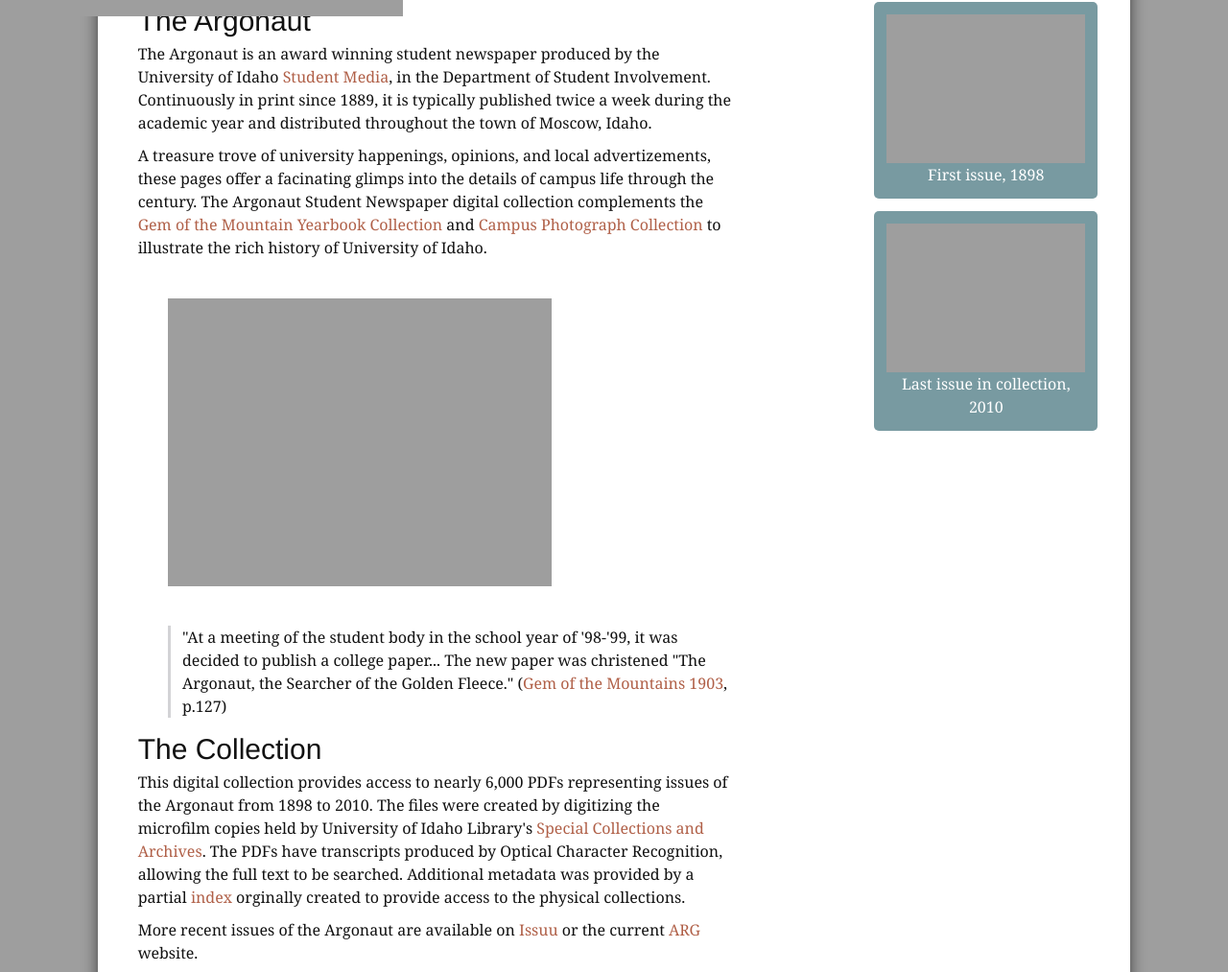
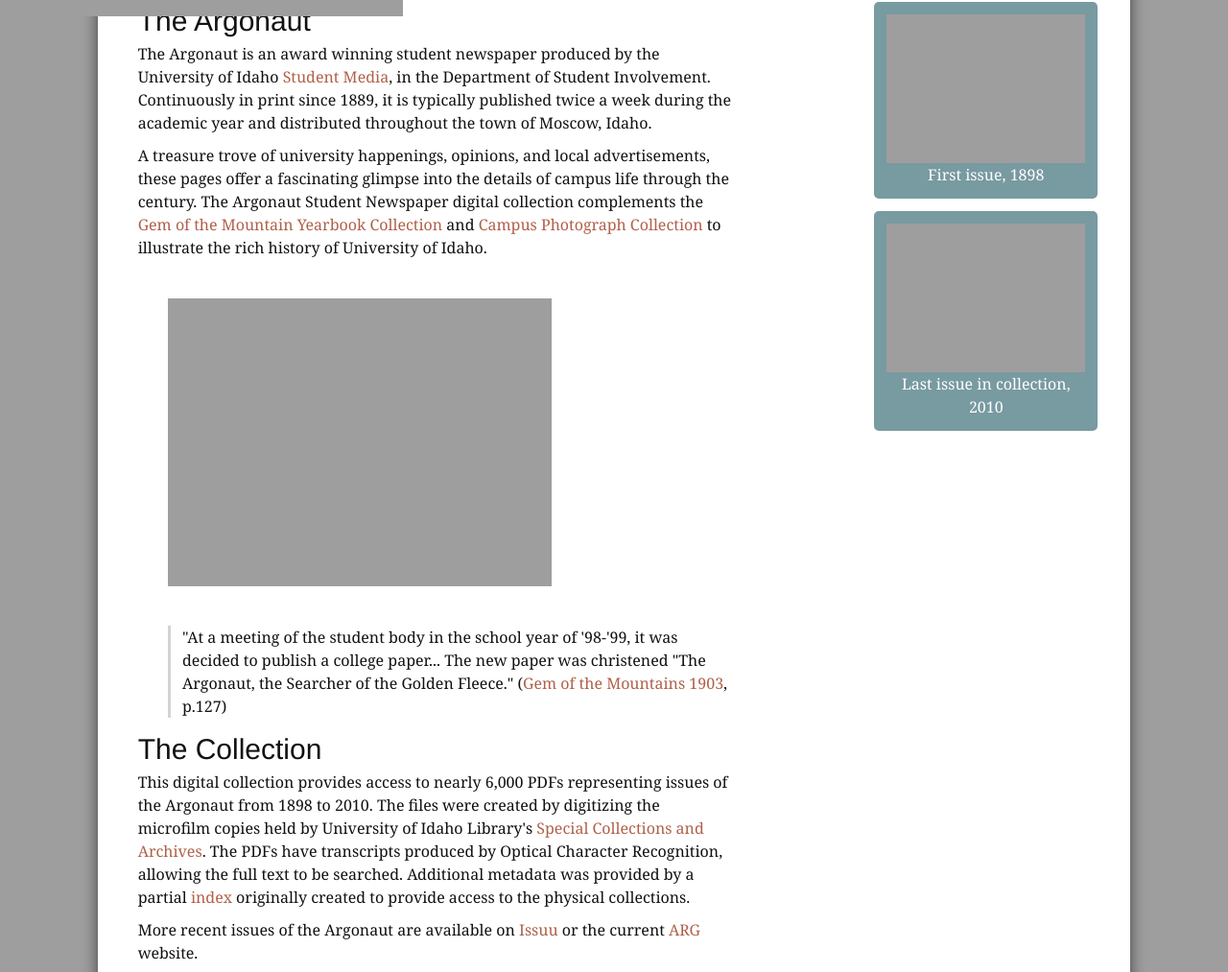
Before and after one commit to uidaholib/argonaut_source, a Jekyll site: the page built from about.html, in a window 1280 px wide. Shown: the part 283-1296 px from the top of the page at 96% size. Built offline with Jekyll 4.4.1, drawn with Linux system fonts in a browser that asks for light colours; some web fonts are replaced.

Commit message:
spell check

```diff
--- a/about.html
+++ b/about.html
@@ -15,13 +15,13 @@
             <h4>The Argonaut</h4>
 
             <p>The Argonaut is an award winning student newspaper produced by the University of Idaho <a href=" https://www.uidaho.edu/current-students/department-of-student-involvement/student-media">Student Media</a>, in the Department of Student Involvement. Continuously in print since 1889, it is typically published twice a week during the academic year and distributed throughout the town of Moscow, Idaho.</p>
-            <p>A treasure trove of university happenings, opinions, and local advertizements, these pages offer a facinating glimps into the details of campus life through the century. The Argonaut Student Newspaper digital collection complements the <a href="http://www.lib.uidaho.edu/digital/gem/index.html">Gem of the Mountain Yearbook Collection</a> and  <a href="http://www.lib.uidaho.edu/digital/campus/">Campus Photograph Collection</a> to illustrate the rich history of University of Idaho. </p>
+            <p>A treasure trove of university happenings, opinions, and local advertisements, these pages offer a fascinating glimpse into the details of campus life through the century. The Argonaut Student Newspaper digital collection complements the <a href="http://www.lib.uidaho.edu/digital/gem/index.html">Gem of the Mountain Yearbook Collection</a> and  <a href="http://www.lib.uidaho.edu/digital/campus/">Campus Photograph Collection</a> to illustrate the rich history of University of Idaho. </p>
             <div class="image">
                 <img src="{{ site.digurl }}/images/gem1903_p_134.jpg" alt="historic image of Argonaut staff from 1903">
                 <blockquote><p class="quote">"At a meeting of the student body in the school year of '98-'99, it was decided to publish a college paper... The new paper was christened "The Argonaut, the Searcher of the Golden Fleece." (<a href="http://www.lib.uidaho.edu/digital/gem/1903/">Gem of the Mountains 1903</a>, p.127)</p></blockquote>
             </div>
             <h4>The Collection</h4>
-            <p>This digital collection provides access to nearly 6,000 PDFs representing issues of the Argonaut from 1898 to 2010. The files were created by digitizing the microfilm copies held by University of Idaho Library's <a href="http://www.lib.uidaho.edu/special-collections/">Special Collections and Archives</a>. The PDFs have transcripts produced by Optical Character Recognition, allowing the full text to be searched. Additional metadata was provided by a partial <a href="http://www.lib.uidaho.edu/find/argonaut.html">index</a> orginally created to provide access to the physical collections.</p>
+            <p>This digital collection provides access to nearly 6,000 PDFs representing issues of the Argonaut from 1898 to 2010. The files were created by digitizing the microfilm copies held by University of Idaho Library's <a href="http://www.lib.uidaho.edu/special-collections/">Special Collections and Archives</a>. The PDFs have transcripts produced by Optical Character Recognition, allowing the full text to be searched. Additional metadata was provided by a partial <a href="http://www.lib.uidaho.edu/find/argonaut.html">index</a> originally created to provide access to the physical collections.</p>
             <p>More recent issues of the Argonaut are available on <a href="https://issuu.com/uiargonaut">Issuu</a> or the current <a href="https://www.uiargonaut.com/">ARG</a> website.</p>
             <blockquote><p class="quote">"Student media serves as a focal point for student life among UI Students. We provide important forums for the exchange of ideas and opinions, information about events and news of general interest about the campus, region, nation and the world."(<a href="http://www.lib.uidaho.edu/digital/gem/2004/index.html">Gem of the Mountains 2004</a>, p.199)</p></blockquote>
             <h4>Technical</h4>
--- a/index.html
+++ b/index.html
@@ -46,7 +46,7 @@
             </div>
 
             <div class="headline">
-                <h4>Breaking: University of Idaho Library provides access to nearly 6000 issues of the argonuat, 1898 - 2010!</h4>
+                <h4>Breaking: University of Idaho Library provides access to nearly 6000 issues of the Argonuat, 1898 - 2010!</h4>
                 <p>Click a highlight to visit the original issue or the Menu button for more options to browse and discover the Argonaut.</p>
             </div>
 
```
